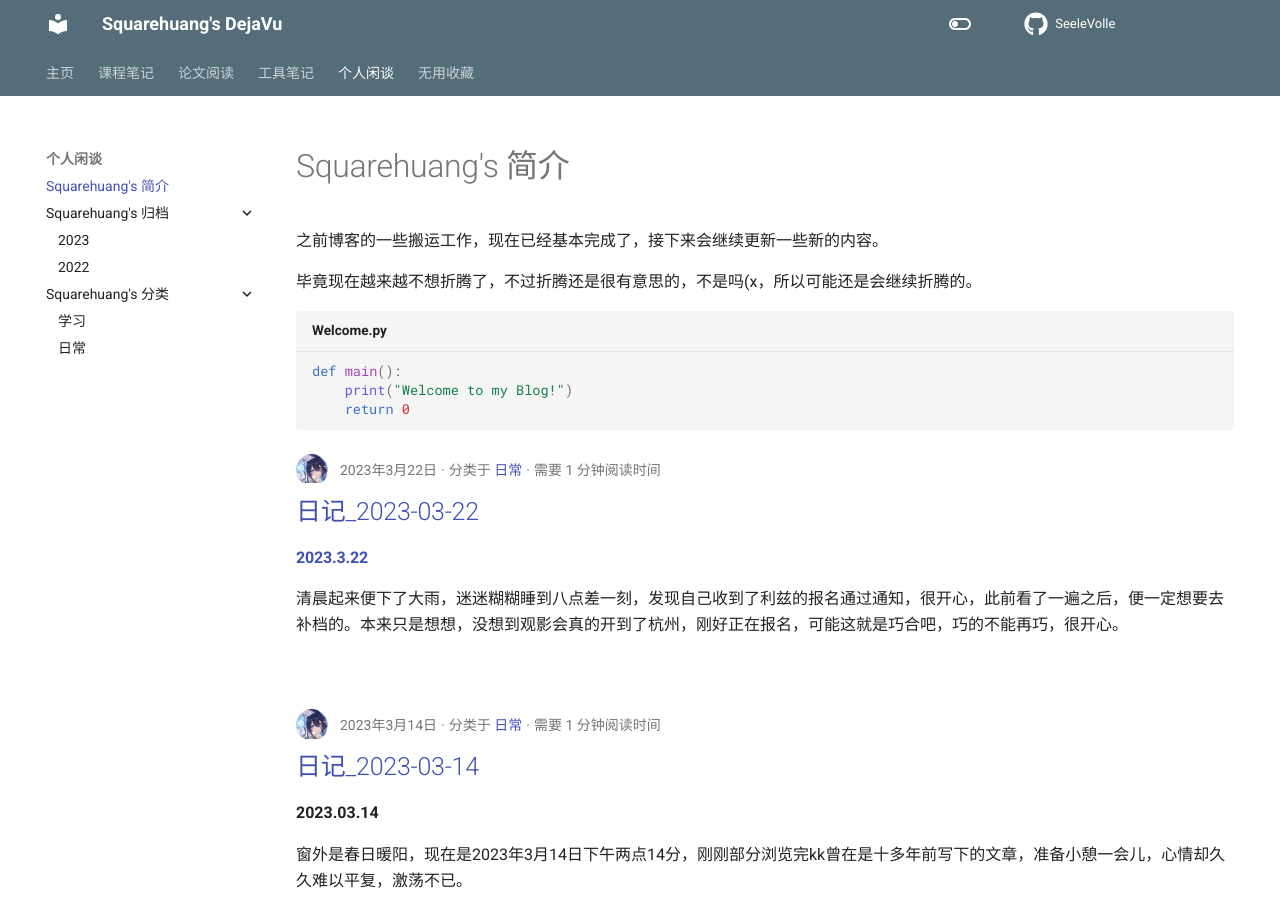
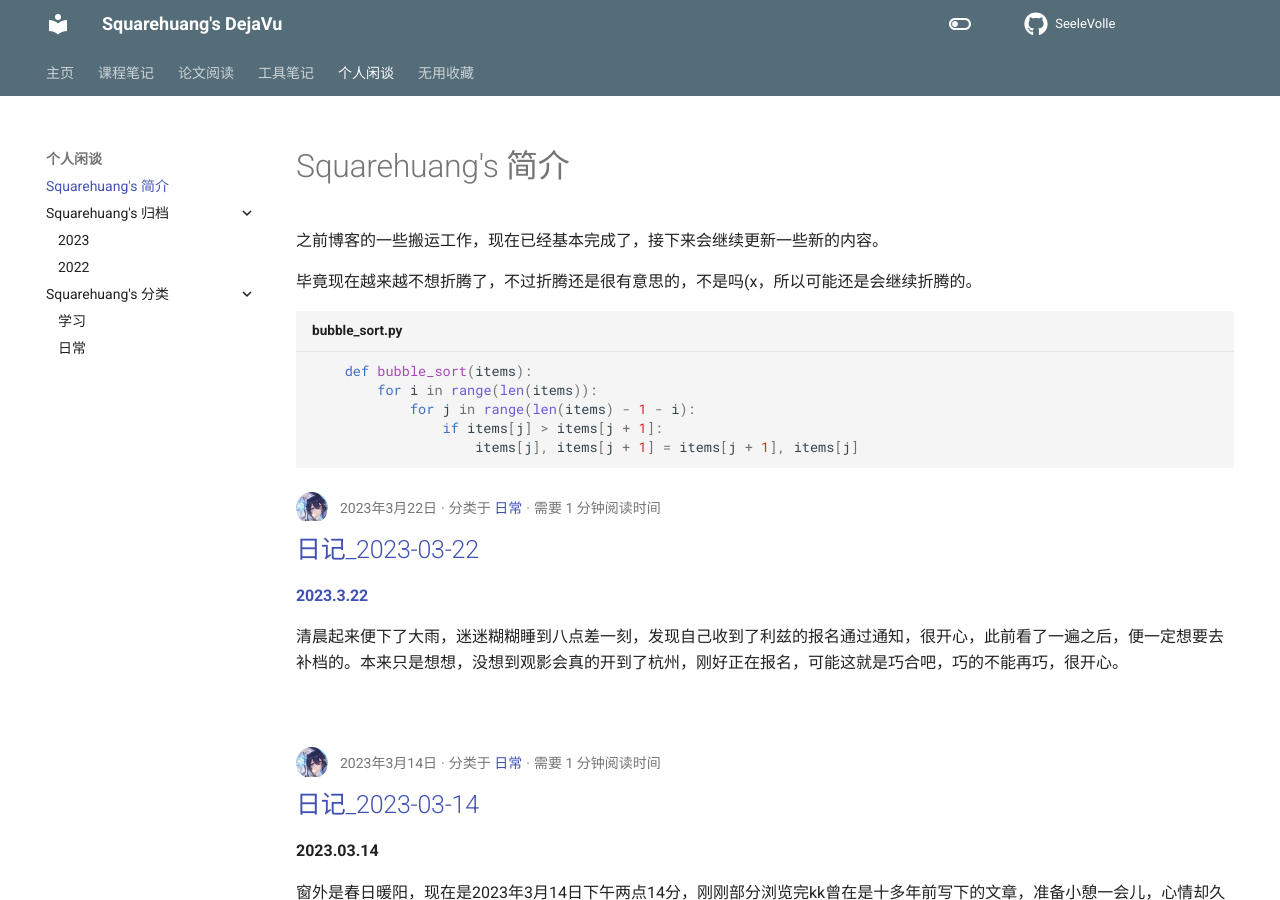
Before and after one commit to SeeleVolle/SeeleVolle.github.io, an MkDocs documentation site: the page built from docs/blog/index.md, in a window 1280 px wide and 900 px high. Built offline with MkDocs 1.6.1 and Material for MkDocs 9.7.7, drawn with Linux system fonts in a browser that asks for light colours.

Commit message:
Test Deploy

````diff
--- a/docs/blog/index.md
+++ b/docs/blog/index.md
@@ -4,8 +4,10 @@
 
 毕竟现在越来越不想折腾了，不过折腾还是很有意思的，不是吗(x，所以可能还是会继续折腾的。
 
-```py title="Welcome.py"
-def main():
-    print("Welcome to my Blog!")
-    return 0
+``` py title="bubble_sort.py"
+    def bubble_sort(items):
+        for i in range(len(items)):
+            for j in range(len(items) - 1 - i):
+                if items[j] > items[j + 1]:
+                    items[j], items[j + 1] = items[j + 1], items[j]
 ```
````
